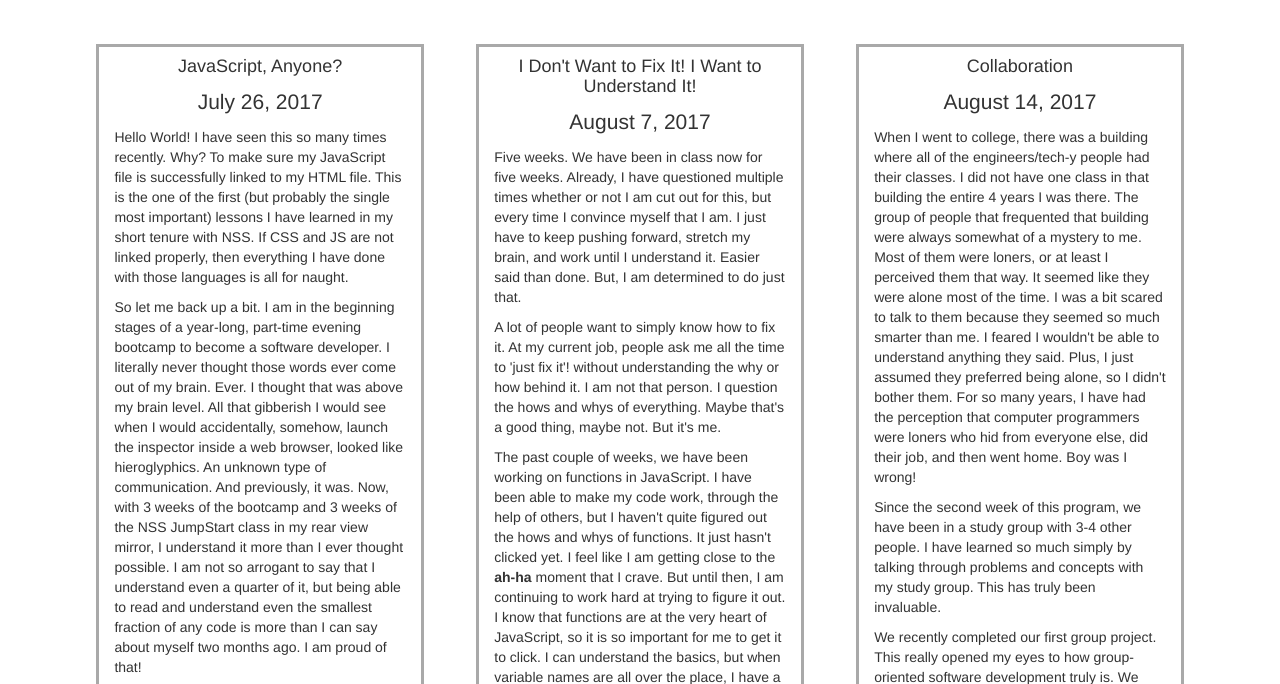
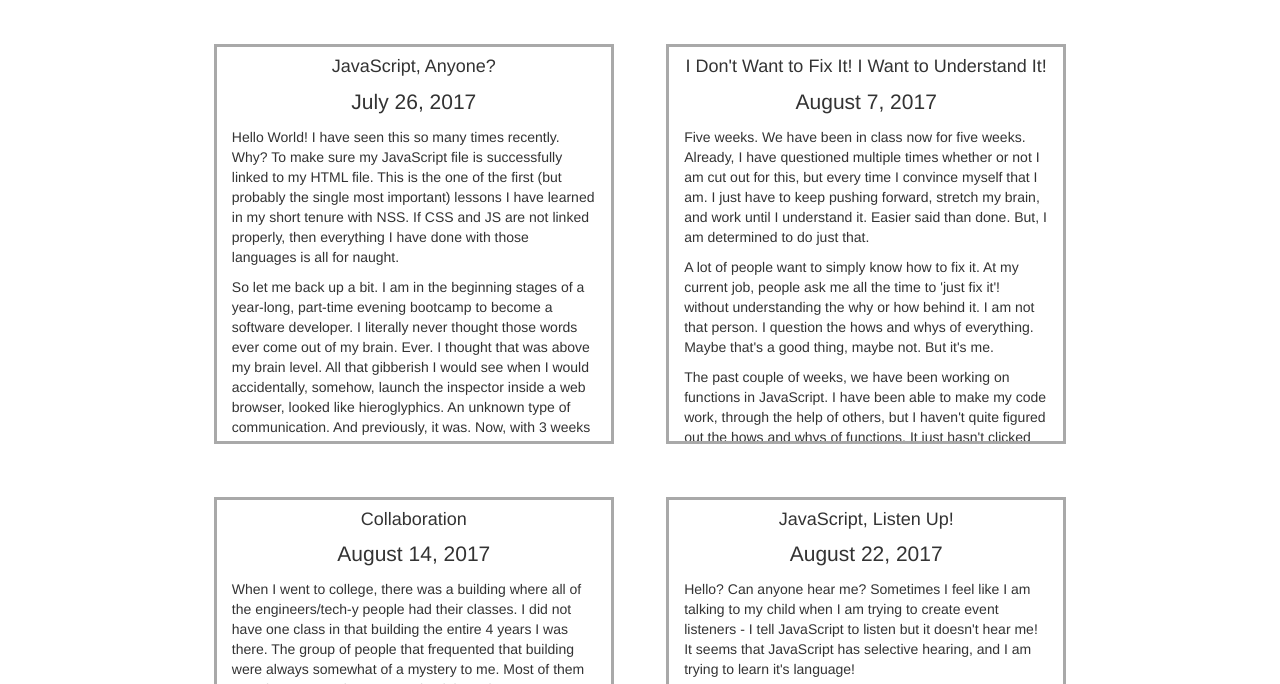
Before and after one commit to kstoops815/kstoops815.github.io, a plain HTML site: page blog.html in a window 1280 px wide. Shown: the part 54-738 px from the top of the page. Drawn offline with nearby package versions, Linux system fonts and the light colour scheme.

Commit message:
made blog cards fixed size and used overflow property

```diff
--- a/main.css
+++ b/main.css
@@ -1,26 +1,3 @@
-/*NAVIGATION BAR*/
-/*nav {
-	list-style: none;
-	background-color: darksalmon;
-	padding: 1%;
-	text-align: center;
-}
-
-nav li {
-	display: inline;
-	padding-right: 5%;
-}
-
-nav a:hover {
-	background-color: lightgreen;
-	color: darkgreen;
-}
-
-nav a:active {
-	padding-left: 5px;
-	padding-right: 5px;
-}
-*/
 /*BLOG PAGE*/
 .title {
 	text-align: center;
@@ -35,7 +12,9 @@ justify-content: center;
 
 .cards {
 	flex-wrap: wrap;
-	max-width: 25%;
 	border: 3px solid darkgray;
 	margin:	2%;
+	width: 400px;
+	height: 400px;
+	overflow: scroll;
 }
--- a/main.js
+++ b/main.js
@@ -20,7 +20,7 @@ myBlogs.send();
 const blogDomString = (myThoughts) => {
 	let domString = "";
 	for(let i = 0; i < myThoughts.length; i++) {
-		domString+=		`<article class="cards col-md-4">`;
+		domString+=		`<article class="cards col-md-3">`;
 		domString+=		`<div class="title">`;
 		domString+=			`<h4>${myThoughts[i].title}</h4>`;
 		domString+=			`<span>${myThoughts[i].date}</span>`;
```
